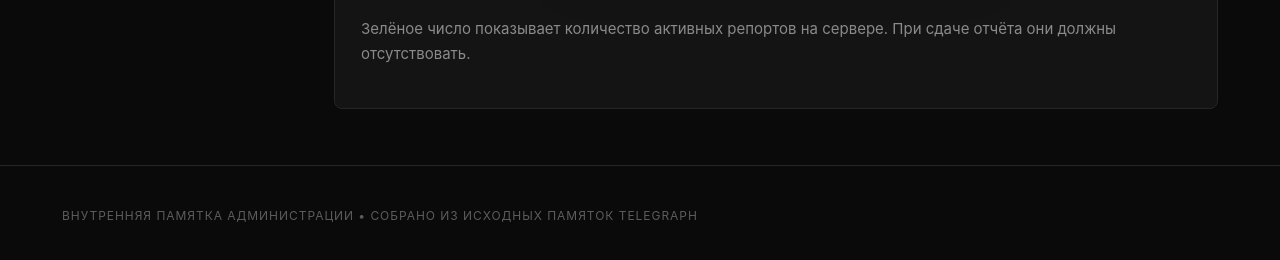
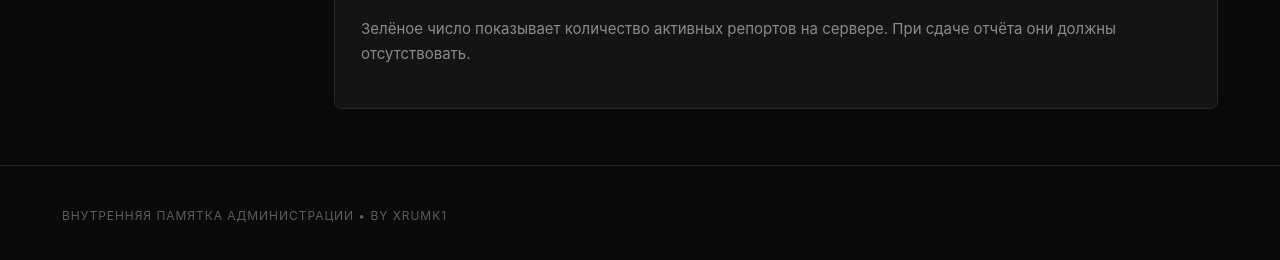
Before and after one commit to XRUMk1/orenti, a website: page moderators.html in a window 1280 px wide. Shown: the part 5263-5523 px from the top of the page. Drawn offline with Linux system fonts and the light colour scheme; no server answers.

Commit message:
Update moderators.html

```diff
--- a/moderators.html
+++ b/moderators.html
@@ -42,7 +42,7 @@
 <p>Зелёное число показывает количество активных репортов на сервере. При сдаче отчёта они должны отсутствовать.</p>
 </section>
 </div></div>
-</main><footer><div class="container">Внутренняя памятка администрации • собрано из исходных памяток Telegraph</div></footer>
+</main><footer><div class="container">Внутренняя памятка администрации • by xrumk1</div></footer>
 <script>
 (function(){
  const input=document.querySelector('#siteSearch'); if(!input)return;
```
